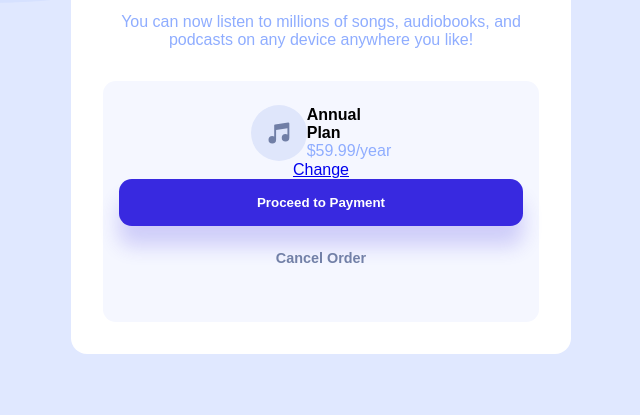
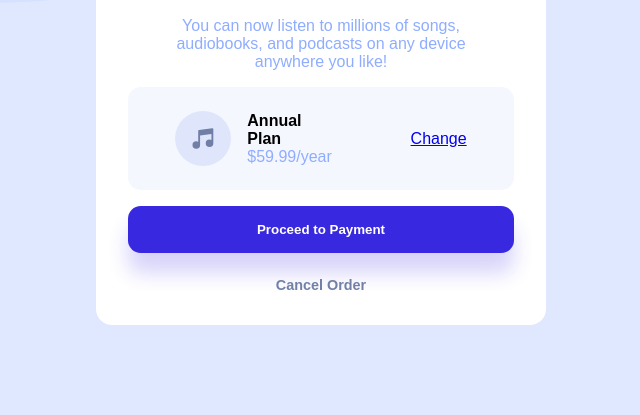
Before and after one commit to Eric-Obeng/order-summary, a plain HTML site: page index.html in a window 1280 px wide. Shown: the part 385-800 px from the top of the page, without its empty margins (319-959 px from the left). Drawn offline with Linux system fonts and the light colour scheme.

Commit message:
css codes modified

```diff
--- a/index.html
+++ b/index.html
@@ -8,12 +8,12 @@
         <link rel="stylesheet" href="styles.css">
     </head>
 
-    <body background="url('../images/pattern-background-desktop.svg')">
+    <body>
         <main>
             <img src="images/illustration-hero.svg" alt="illustration-hero" id="illustration-hero">
             <section>
                 <h1>Order Summary</h1>
-                <span>You can now listen to millions of songs, audiobooks, and podcasts on any device anywhere you like!</span>
+                <span>You can now listen to millions of songs,<br /> audiobooks, and podcasts on any device<br /> anywhere you like!</span>
 
                 <div class="information">
                 <div class="music-prices">
@@ -24,9 +24,9 @@
                     </div>
                 </div>
                 <a href="#" id="change">Change</a>
+                </div>
                 <button type="submit">Proceed to Payment</button>
                 <a href="#" id="cancel-order">Cancel Order</a>
-                </div>
             </section>
             <footer></footer>
         </main>
--- a/styles.css
+++ b/styles.css
@@ -26,7 +26,7 @@ main {
     background-color: #ffffff;
     max-width: 500px;
     border-radius: 1rem;
-    /* margin: auto; */
+    margin: auto;
 }
 
 #illustration-hero {
@@ -69,7 +69,7 @@ main div.information {
     background-color: hsl(225, 100%, 98%);
     border-radius: 0.8rem;
     padding: 1.5rem 1rem;
-    margin: 2rem 0;
+    margin: 1rem 0;
 }
 
 main .information .music-prices {
@@ -77,15 +77,23 @@ main .information .music-prices {
     align-items: center;
 }
 
-main .information, .price {
-    display: flex;
-    flex-direction: column;
+main .information .price {
+     display: flex;
+     flex-direction: column;
 }
 
 main .informations img {
-    width: 48px;
-    margin-right: 1rem;
+     width: 48px;
+     margin-right: 1rem;
 }
+
+
+img, .price {
+    margin: 0 1rem;
+    padding-right: 0 1rem;
+}
+
+
 
 main .informations a {
     color: hsl(245, 75%, 52%);
```
